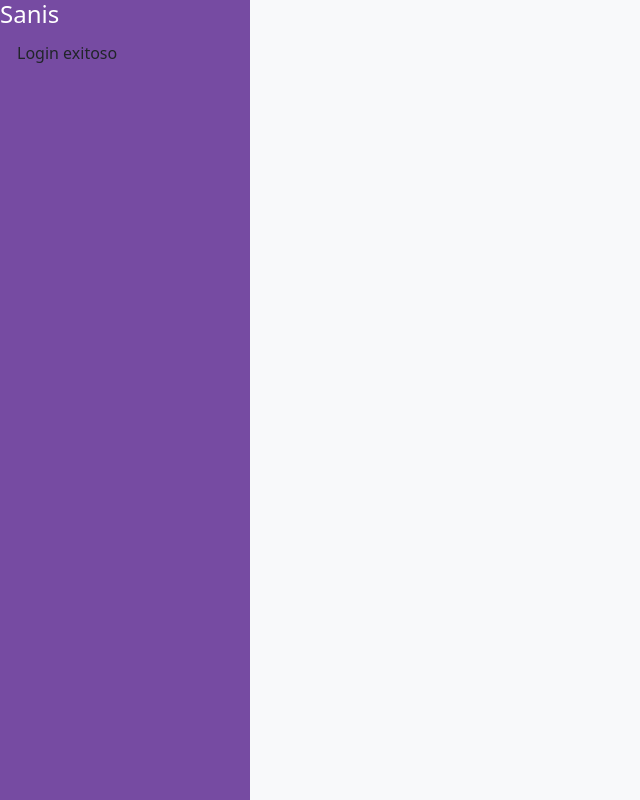
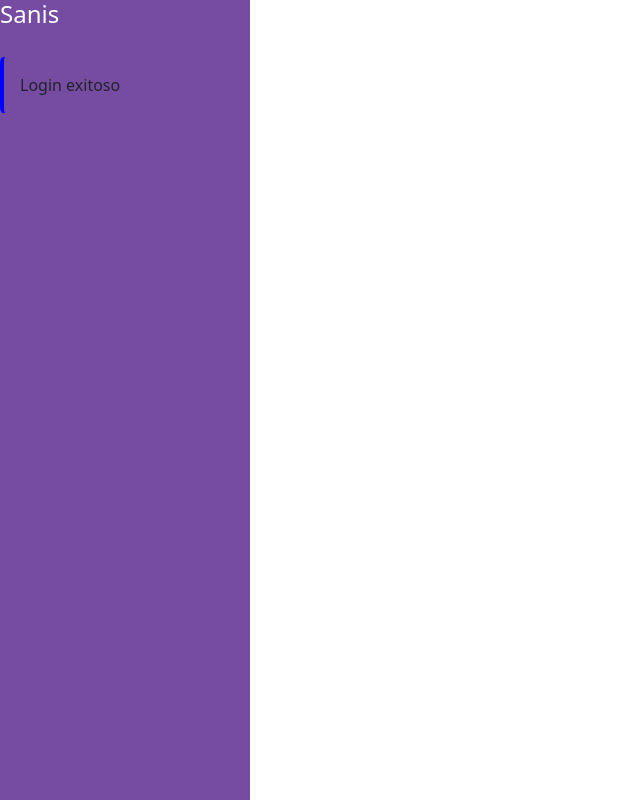
Before and after one commit to Carnesito/interfacesG5, a Django app: page /dashboard/ in a window 1280 px wide. Shown: the whole page, without its empty margins (0-640 px from the left). Run offline with Django 5.2, Linux system fonts and the light colour scheme.

Commit message:
actualizacion de estilo- william

```diff
--- a/inicio/templates/dashboard.html
+++ b/inicio/templates/dashboard.html
@@ -4,12 +4,20 @@
 <head>
 <title>Dashboard</title>
 <link href="https://cdn.jsdelivr.net/npm/bootstrap@5.3.3/dist/css/bootstrap.min.css" rel="stylesheet">
-<style>:root { --primary-color: #0d6efd; } body { background-color: #f8f9fa;
-.sidebar { background: #764ba2; height: 100vh; position: fixed; width: 250px; color: white;
-.topbar { background: white; padding: 1rem; };
-.topbar { background: white; padding: 1rem; };
-.alert { border-left: 4px solid blue; };
-.widget { background: white; padding: 1rem; };}}</style>
+<style>
+        :root {
+            --primary-color: #0d6efd;
+            --secondary-color: #6c757d;
+            --success-color: #198754;
+            --danger-color: #dc3545;
+            --warning-color: #ffc107;
+            --light-bg: #f8f9fa;
+        }
+        .sidebar { background: #764ba2; height: 100vh; position: fixed; width: 250px; color: white; }
+        .topbar { background: white; padding: 1rem; }
+        .alert { border-left: 4px solid blue; }
+        .widget { background: white; padding: 1rem; }
+    </style>
 
 </head>
 <body>
```
